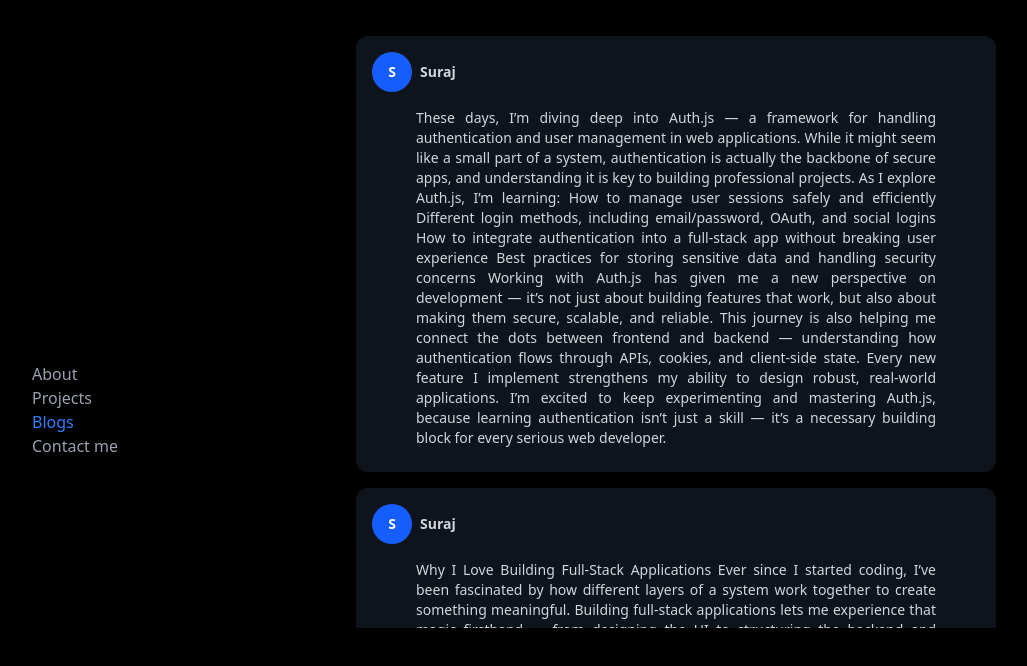
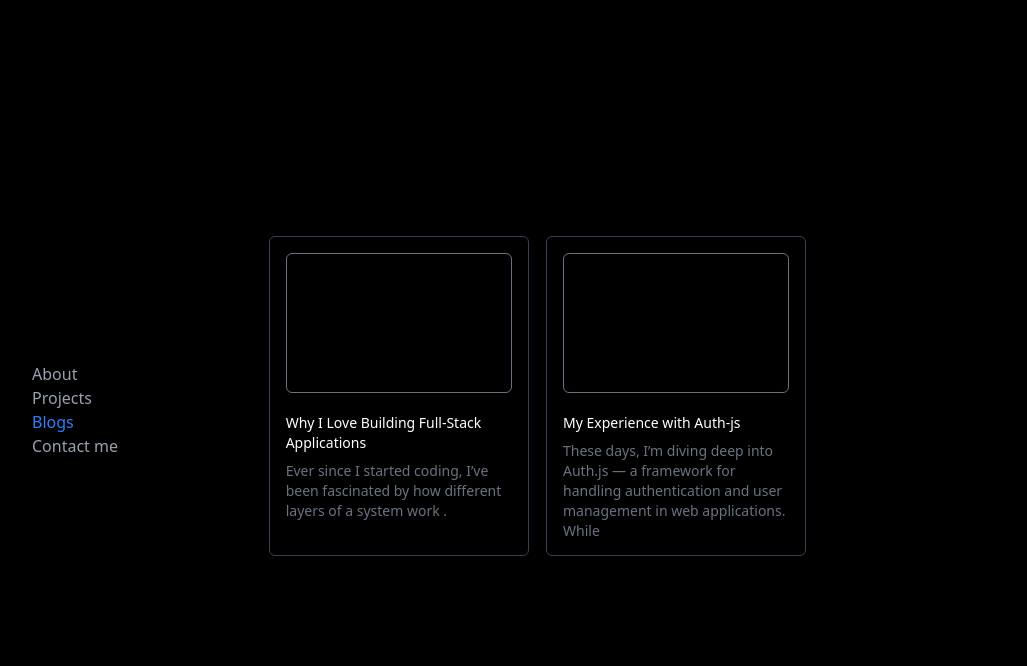
Before and after one commit to surajgupt01/portfolio.v1, a React (Vite) app: page / in a window 1280 px wide. Both pictures are taken after a click on the button "Blogs". Shown: the top 666 px of the page, without its empty margins (74-1101 px from the left). Built offline with nearby package versions, Linux system fonts and the light colour scheme.

Commit message:
blogs chages

```diff
--- a/src/Blogs.tsx
+++ b/src/Blogs.tsx
@@ -1,12 +1,16 @@
+import { useState } from "react"
 import { blogs } from "./BlogsItems"
+import Close from "./Components/Close"
 
 
 export default function Blogs(){
+
+    const [b , setBlog]  = useState<number>(-1)
     return(
 
-        <div className="flex justify-center p-4 h-190 overflow-auto scrollbar-hide w-full sm:pt-2 pt-6 ">
-          <div className="scroll-smooth  p-2  overflow-auto scrollbar-hide sm:h-150 h-full w-full overflow-x-hidden flex flex-col items-center ">
-              {
+        <div className="relative flex justify-center  p-4  overflow-auto scrollbar-hide w-full h-screen  sm:pt-2 pt-6 ">
+          <div className="scroll-smooth  p-2  overflow-auto scrollbar-hide  h-auto w-full overflow-x-hidden grid sm:mt-0 mt-20   md:grid-cols-2 lg:grid-cols-3 grid-cols-1 justify-items-center items-center-safe ">
+              {/* {
                 blogs.slice().reverse().map((e:string)=>(
 
                     <div className="bg-gray-800/50 shadow-sm backdrop:blur-md w-92 sm:w-160 h-auto p-4 mb-4  text-gray-300 text-sm rounded-xl flex flex-col items-center">
@@ -19,7 +23,25 @@ export default function Blogs(){
                     </div>
 
                 ))
-              }
+              } */}
+
+              {blogs.map((e,index)=>(
+
+
+                <div className="border-1 p-4 border-gray-700 hover:border-gray-500 rounded-md w-65 h-80 m-4 cursor-pointer" onClick={()=>{
+                    setBlog(index)
+                    console.log(index)
+                }}>
+                    <div className="border-1 border-gray-500 h-35 rounded-md"></div>
+                    <div className="text-sm mt-5">{e.title}</div>
+                    <div className="text-sm text-gray-500 mt-2">{e.Intro}</div>
+                </div>
+              ))}
+
+             {b >= 0  && <div className="sm:w-180 w-full sm:h-150 sm:top-20 top-30 absolute bg-gray-800/70 backdrop-blur-sm sm:text-md text-sm text-gray-400  p-4 flex flex-col items-center    rounded-lg">
+              <div className="w-full flex justify-end" onClick={()=>setBlog(-1)}><Close/></div>
+               <div className="mt-10  h-auto w-auto"> {blogs[b].description}</div>
+             </div>}
           </div>
         </div>
 
--- a/src/BlogsItems.ts
+++ b/src/BlogsItems.ts
@@ -1,5 +1,19 @@
-export const blogs: string[] = [
-  `Why I Love Building Full-Stack Applications
+interface BlogsProps {
+  id : number,
+  title: string;
+  Intro: string;
+  description: string;
+}
+
+export const blogs: BlogsProps[] = [
+  {
+    id : 1,
+    title: "Why I Love Building Full-Stack Applications",
+    Intro: `Ever since I started coding, I’ve been fascinated by how different layers of a system work .
+
+`,
+
+    description: `Why I Love Building Full-Stack Applications
 
 Ever since I started coding, I’ve been fascinated by how different layers of a system work together to create something meaningful. Building full-stack applications lets me experience that magic firsthand — from designing the UI to structuring the backend and optimizing the database.
 
@@ -9,8 +23,13 @@ However, as I got more into development, I realized that writing scalable and ef
 For a while, I kept switching between development and DSA, not realizing how connected they are. Now, I understand that mastering DSA helps me think logically, write optimized backend logic, and design systems that scale.
 
 Right now, I’m focused on improving my DSA skills while still building projects that challenge me technically. For me, full-stack development isn’t just about writing code — it’s about understanding how systems grow, communicate, and perform under pressure. That’s what keeps me excited every day.`,
+  },
 
-  `These days, I’m diving deep into Auth.js — a framework for handling authentication and user management in web applications. While it might seem like a small part of a system, authentication is actually the backbone of secure apps, and understanding it is key to building professional projects.
+  {
+    id: 2,
+    title: `My Experience with Auth-js`,
+    Intro: `These days, I’m diving deep into Auth.js — a framework for handling authentication and user management in web applications. While `,
+    description: `These days, I’m diving deep into Auth.js — a framework for handling authentication and user management in web applications. While it might seem like a small part of a system, authentication is actually the backbone of secure apps, and understanding it is key to building professional projects.
 
 As I explore Auth.js, I’m learning:
 
@@ -30,6 +49,10 @@ This journey is also helping me connect the dots between frontend and backend
 
 — understanding how authentication flows through APIs, cookies, and client-side state. Every new feature I implement strengthens my ability to design robust, real-world applications.
 
-I’m excited to keep experimenting and mastering Auth.js, because learning authentication isn’t just a skill — it’s a necessary building block for every serious web developer.
-`,
+I’m excited to keep experimenting and mastering Auth.js, because learning authentication isn’t just a skill — it’s a necessary building block for every serious web developer.`,
+  },
+
+
+
+
 ];
--- /dev/null
+++ b/src/Components/Close.tsx
@@ -0,0 +1,8 @@
+export default function Close(){
+    return(
+        <svg xmlns="http://www.w3.org/2000/svg" fill="none" viewBox="0 0 24 24" strokeWidth={1.5} stroke="currentColor" className="size-6 text-gray-700 cursor-pointer hover:text-gray-500">
+  <path strokeLinecap="round" strokeLinejoin="round" d="M6 18 18 6M6 6l12 12" />
+</svg>
+
+    )
+}
```
